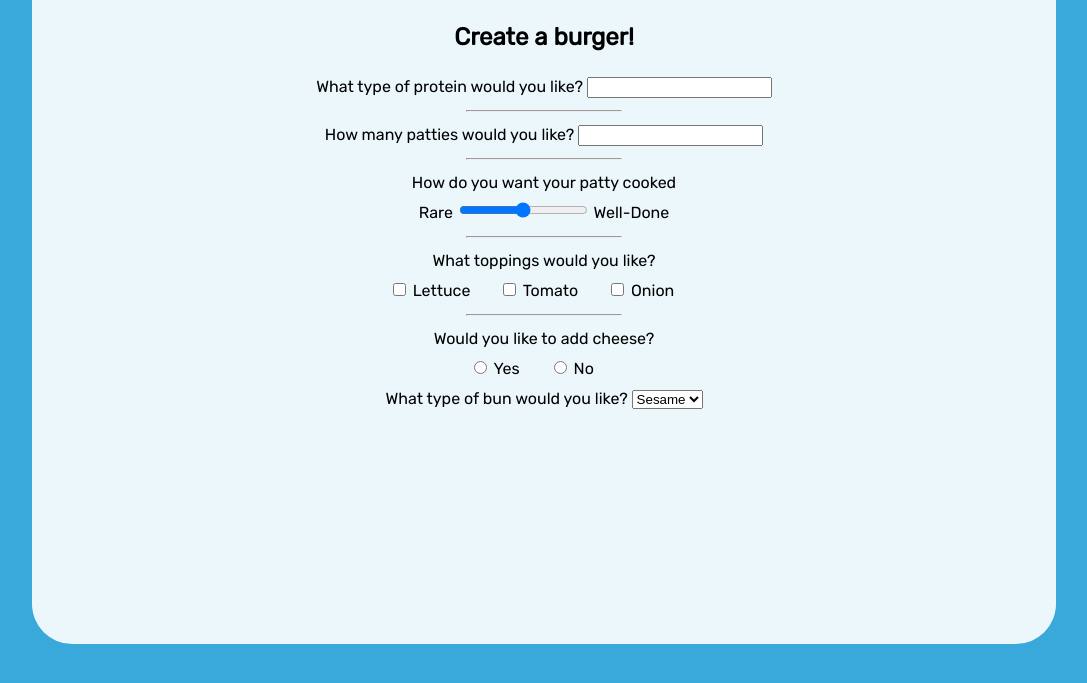
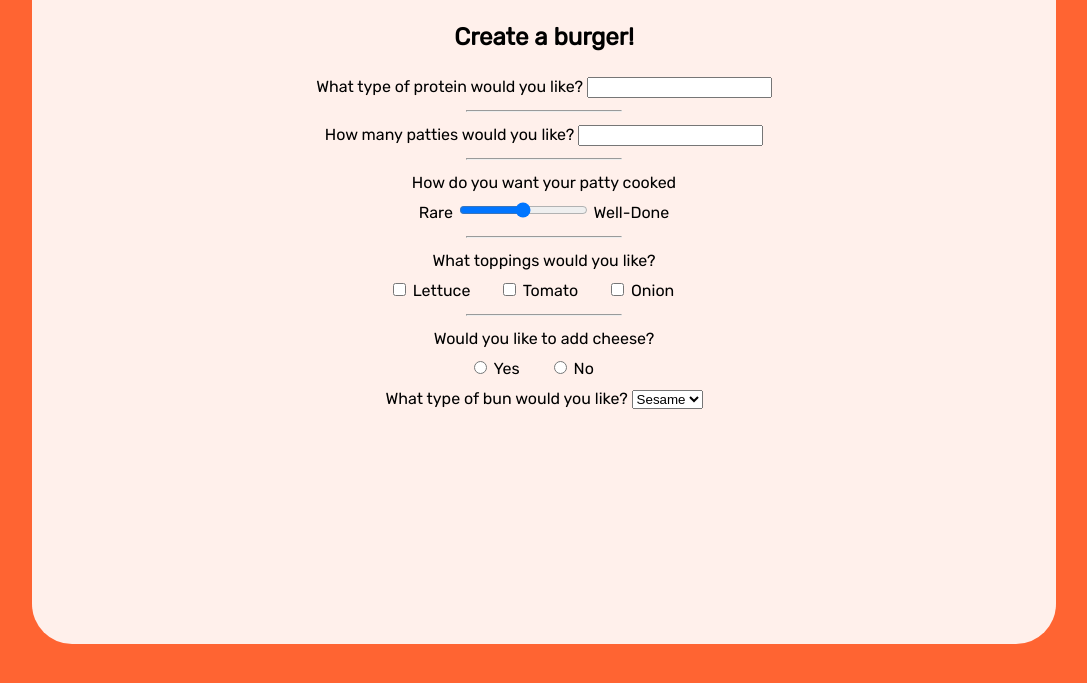
Before and after one commit to UbaidRussell/simple-sites, a plain HTML site: page Davies-burger/order-component/createBurger.html in a window 1280 px wide. Shown: the part 154-837 px from the top of the page, without its empty margins (96-1183 px from the left). Drawn offline with Linux system fonts and the light colour scheme; files that its build step writes are made by us from their sources.

Commit message:
Updated form color 🔧

```diff
--- a/Davies-burger/order-component/createBurger.css
+++ b/Davies-burger/order-component/createBurger.css
@@ -1,5 +1,5 @@
 body {
-    background-color: rgb(57, 169, 219);
+    background-color: rgb(300, 100, 50);
     font-family: Rubik, Arial;
   }
 
```
